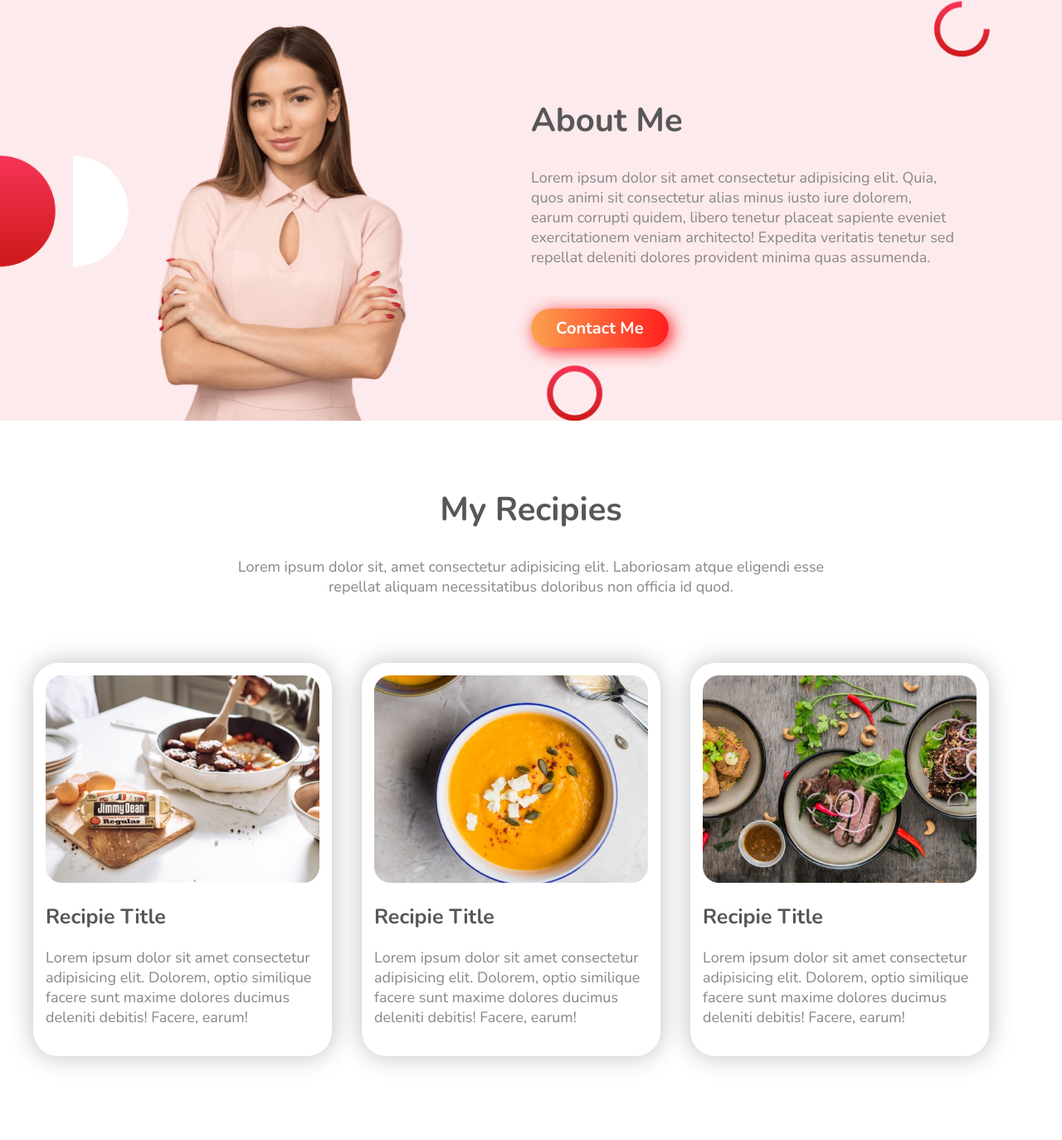
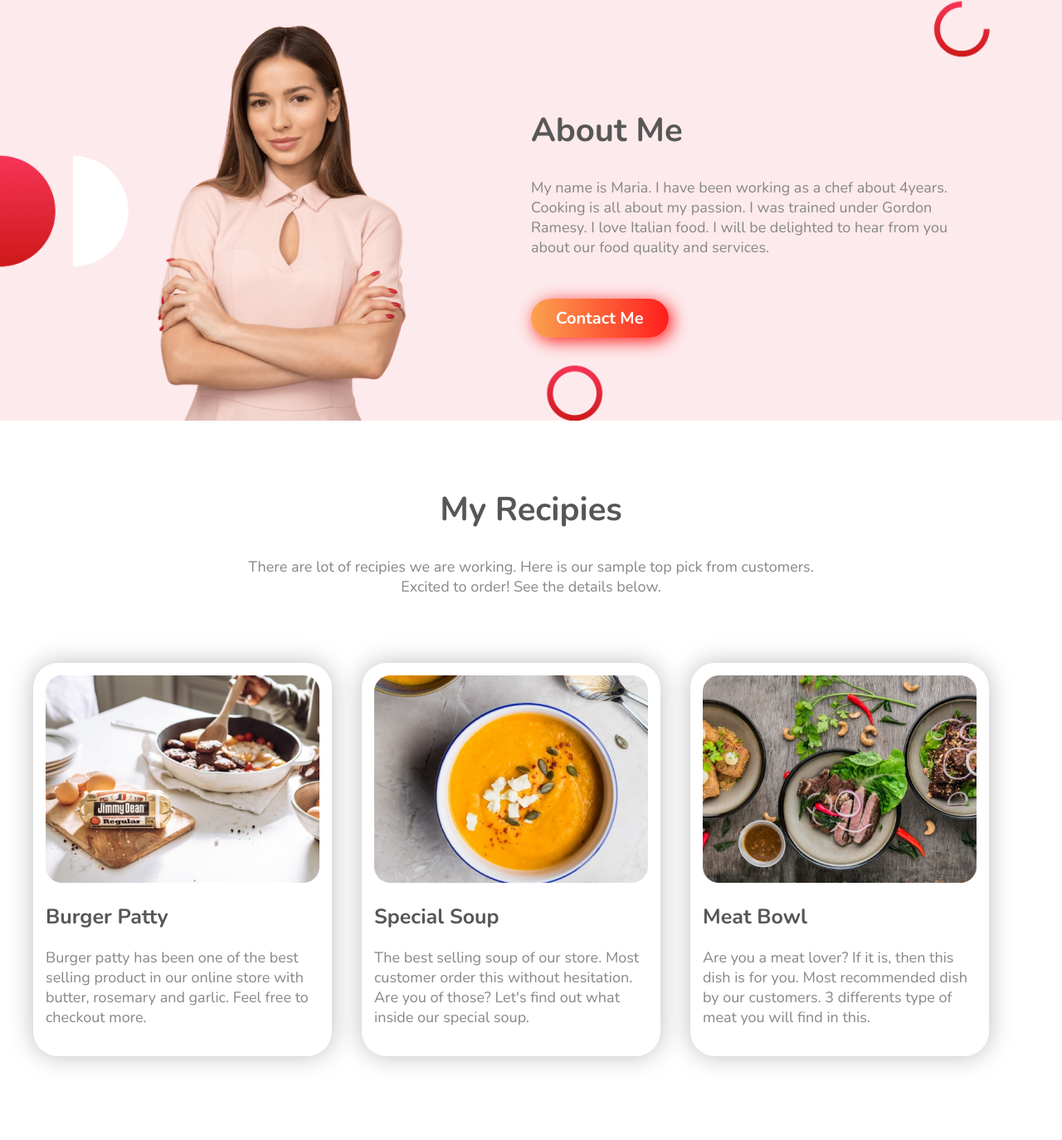
Before and after one commit to Mostakimul/food-pHero-01, a plain HTML site: page index.html in a window 1280 px wide. Shown: the part 786-2160 px from the top of the page at 83% size. Drawn offline with nearby package versions, Linux system fonts and the light colour scheme.

Commit message:
Text changed and copyright

```diff
--- a/index.html
+++ b/index.html
@@ -55,10 +55,9 @@
       </div>
       <div class="flex-w-50">
         <h2 class="sub-title about-sub">About Me</h2>
-        <p class="paragraph about-paragraph">Lorem ipsum dolor sit amet consectetur adipisicing elit. Quia, quos animi
-          sit consectetur
-          alias minus iusto iure dolorem, earum corrupti quidem, libero tenetur placeat sapiente eveniet exercitationem
-          veniam architecto! Expedita veritatis tenetur sed repellat deleniti dolores provident minima quas assumenda.
+        <p class="paragraph about-paragraph">My name is Maria. I have been working as a chef about 4years. Cooking is
+          all about my passion. I was trained under Gordon Ramesy. I love Italian food. I will be delighted to hear from
+          you about our food quality and services.
         </p>
         <a href="#" class="btn-primary">Contact Me</a>
       </div>
@@ -69,31 +68,30 @@
   <section id="recipie" class="container">
     <div class="recipie-content">
       <h2 class="sub-title recipie-sub">My Recipies</h2>
-      <div class="paragraph recipie-paragraph">Lorem ipsum dolor sit, amet consectetur adipisicing elit. Laboriosam
-        atque eligendi esse
-        repellat aliquam necessitatibus doloribus non officia id quod.</div>
+      <div class="paragraph recipie-paragraph">There are lot of recipies we are working. Here is our sample top pick
+        from customers. Excited to order! See the details below.</div>
     </div>
     <div class="flex-container">
       <div class="flex-w-30 recipie-card">
         <img src="./images/food/Project Cover.jpg" alt="Food" class="recipie-card__image">
 
-        <h3 class="recipie-card__title">Recipie Title</h3>
-        <p class="paragraph recipie-card__para">Lorem ipsum dolor sit amet consectetur adipisicing elit. Dolorem, optio
-          similique facere sunt maxime dolores ducimus deleniti debitis! Facere, earum!</p>
+        <h3 class="recipie-card__title">Burger Patty</h3>
+        <p class="paragraph recipie-card__para">Burger patty has been one of the best selling product in our online
+          store with butter, rosemary and garlic. Feel free to checkout more.</p>
       </div>
       <div class="flex-w-30 recipie-card">
         <img src="./images/food/Project Cover.png" alt="Food" class="recipie-card__image">
 
-        <h3 class="recipie-card__title">Recipie Title</h3>
-        <p class="paragraph recipie-card__para">Lorem ipsum dolor sit amet consectetur adipisicing elit. Dolorem, optio
-          similique facere sunt maxime dolores ducimus deleniti debitis! Facere, earum!</p>
+        <h3 class="recipie-card__title">Special Soup</h3>
+        <p class="paragraph recipie-card__para">The best selling soup of our store. Most customer order this without
+          hesitation. Are you of those? Let's find out what inside our special soup.</p>
       </div>
       <div class="flex-w-30 recipie-card">
         <img src="./images/food/Project Cover1.jpg" alt="Food" class="recipie-card__image">
 
-        <h3 class="recipie-card__title">Recipie Title</h3>
-        <p class="paragraph recipie-card__para">Lorem ipsum dolor sit amet consectetur adipisicing elit. Dolorem, optio
-          similique facere sunt maxime dolores ducimus deleniti debitis! Facere, earum!</p>
+        <h3 class="recipie-card__title">Meat Bowl</h3>
+        <p class="paragraph recipie-card__para">Are you a meat lover? If it is, then this dish is for you. Most
+          recommended dish by our customers. 3 differents type of meat you will find in this.</p>
       </div>
     </div>
   </section>
@@ -152,7 +150,8 @@
   <footer id="footer">
     <div class="container">
       <h3 class="footer-title"><span class="color-orange">Food</span> Network</h3>
-      <p class="footer-para">Eat healthy to live healthy. Live healthy to live happy.</p>
+      <p class="footer-para">Eat healthy to live healthy. Live healthy to live happy. | &copy; 2021 by Mostakimul Karim
+      </p>
     </div>
   </footer>
 
```
